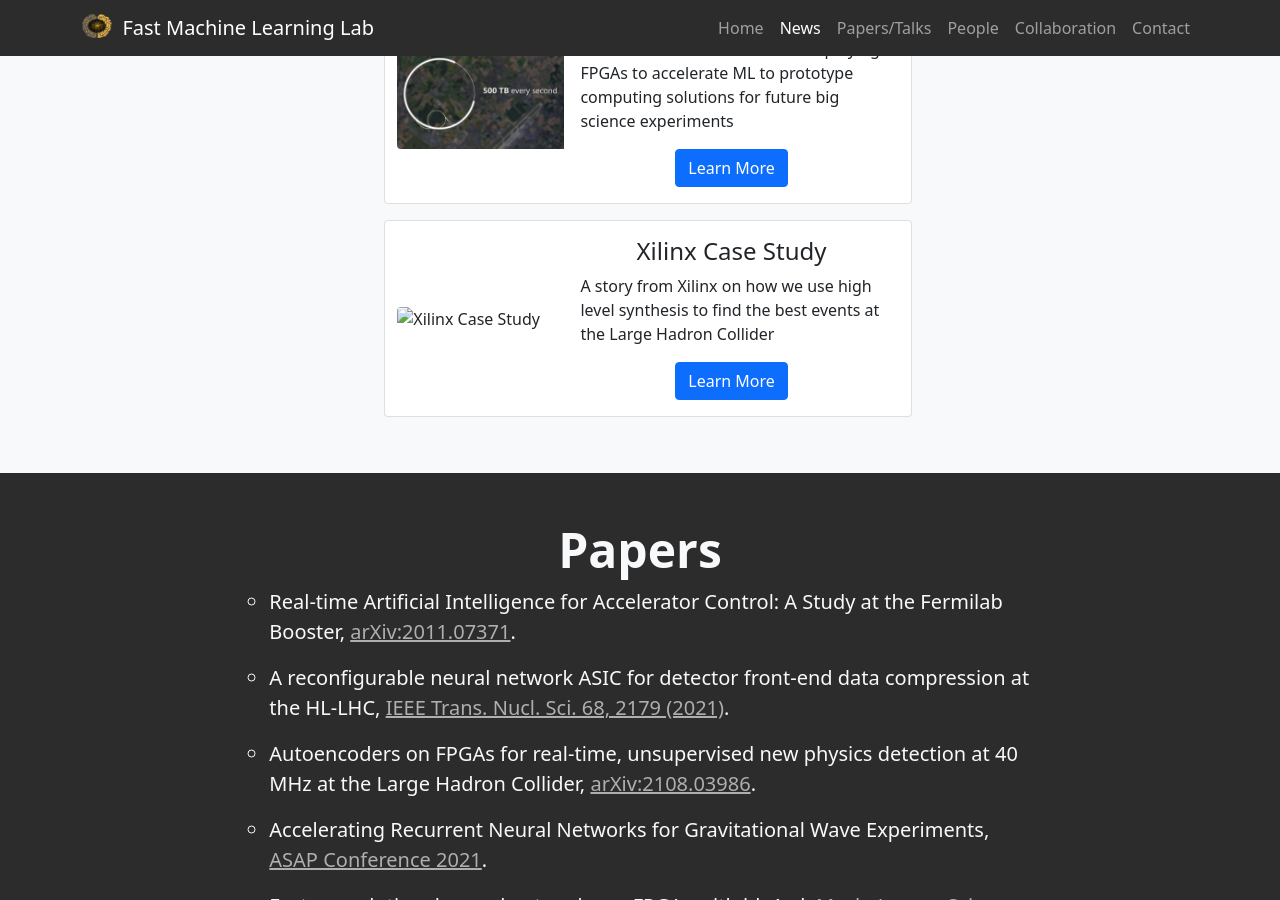
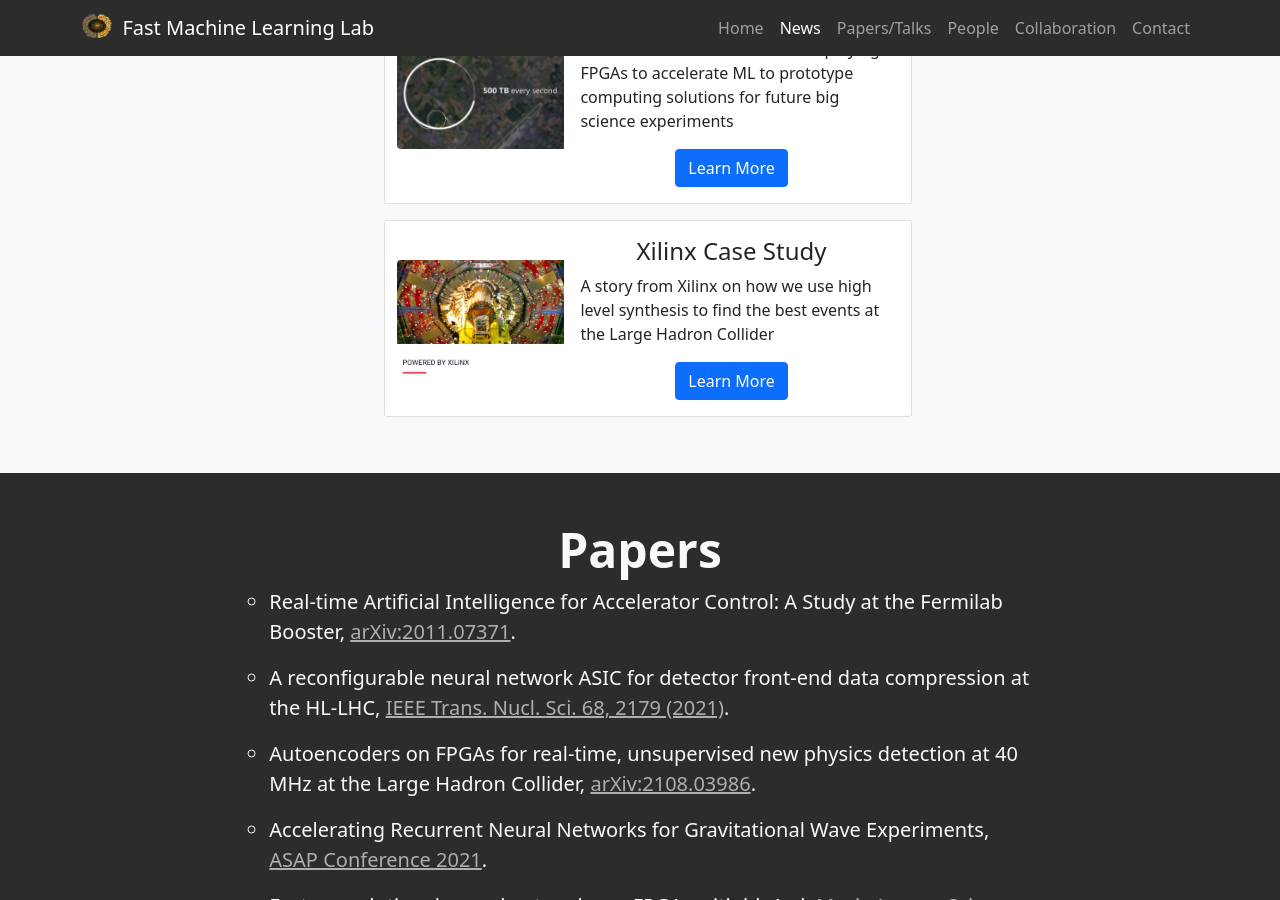
Before and after one commit to fastmachinelearning/fastmachinelearning.github.io, a Jekyll site: the page built from index.html, in a window 1280 px wide and 900 px high, scrolled down 1882 px. Built offline with Jekyll 4.4.1, drawn with Linux system fonts in a browser that asks for light colours.

Commit message:
Update to Including Base URLs in Asset References

```diff
--- a/_includes/head.html
+++ b/_includes/head.html
@@ -16,8 +16,8 @@
         crossorigin="anonymous"></script>
 
     <!-- Custom CSS -->
-    <link rel="stylesheet" type="text/css" href="/css/style.css">
+    <link rel="stylesheet" type="text/css" href="{{ site.baseurl }}/css/style.css">
 
     <!-- Custom JS -->
-    <script src="/js/main.js"></script>
+    <script src="{{ site.baseurl }}/js/main.js"></script>
 </head>
--- a/_includes/nav.html
+++ b/_includes/nav.html
@@ -1,7 +1,7 @@
 <nav id="navbar-global" class="navbar fixed-top navbar-expand-lg navbar-dark bg-primary">
 	<div class="container justify-content-between">
-		<a class="navbar-brand" href="/">
-			<img src="{{ site.navbar.logo }}" alt="" width="30" height="24" class="d-inline-block align-text-top">
+		<a class="navbar-brand" href="{{ site.baseurl }}/">
+			<img src="{{ site.baseurl }}{{ site.navbar.logo }}" alt="" width="30" height="24" class="d-inline-block align-text-top">
 			&nbsp;{{site.title}}
 		</a>
 		<button class="navbar-toggler" type="button" data-bs-toggle="collapse" data-bs-target="#navbarNavAltMarkup"
@@ -13,7 +13,7 @@
 				{% for navitem in site.navbar.links %}
 				<li class="nav-item">
 					{% if page.title != 'Home' && navitem.autoscroll %}
-					<a class="nav-link" href="/{{ navitem.link }}">{{ navitem.name }}</a>
+					<a class="nav-link" href="{{ site.baseurl }}/{{ navitem.link }}">{{ navitem.name }}</a>
 					{% else %}
 					<a class="nav-link" href="{{ navitem.link }}">{{ navitem.name }}</a>
 					{% endif %}
--- a/index.html
+++ b/index.html
@@ -10,7 +10,7 @@
         <div class="container col-xxl-8 px-4 py-5 " id="home">
             <div class="row flex-lg-row-reverse align-items-center justify-content-center g-5 py-5">
                 <div class="col-8 col-sm-8 col-lg-6">
-                    <img src="images/fml2.png" class="d-block mx-lg-auto img-fluid" alt="Test" width="350" height="250"
+                    <img src="{{ site.baseurl }}/images/fml2.png" class="d-block mx-lg-auto img-fluid" alt="Test" width="350" height="250"
                         loading="lazy">
                 </div>
                 <div class="col-lg-6 text-white">
@@ -35,7 +35,7 @@
                     <div class="card m-2 post-preview">
                         <div class="row g-0">
                             <div class="col-md-4 d-flex align-items-center">
-                                <img src="{{post.image}}" class="img-fluid rounded-start" alt="{{post.title}}"
+                                <img src="{{ site.baseurl }}{{ post.image }}" class="img-fluid rounded-start" alt="{{post.title}}"
                                     style="max-width: 100%;">
                             </div>
                             <div class="col-md-8">
@@ -121,7 +121,7 @@
             <div class="col-lg-6 mx-auto">
                 <p class="lead mb-4">{{site.collaboration.byline}}</p>
                 <div class="d-grid gap-2 d-sm-flex justify-content-sm-center">
-                    <a href="/collaboration.html" class="btn btn-primary btn-lg px-4 gap-3">Code of Conduct</a>
+                    <a href="{{ site.baseurl }}/collaboration.html" class="btn btn-primary btn-lg px-4 gap-3">Code of Conduct</a>
                 </div>
             </div>
         </div>
```
Also changed, not shown: _posts/2019-01-01-xilinx.md (+1 -1 lines).
